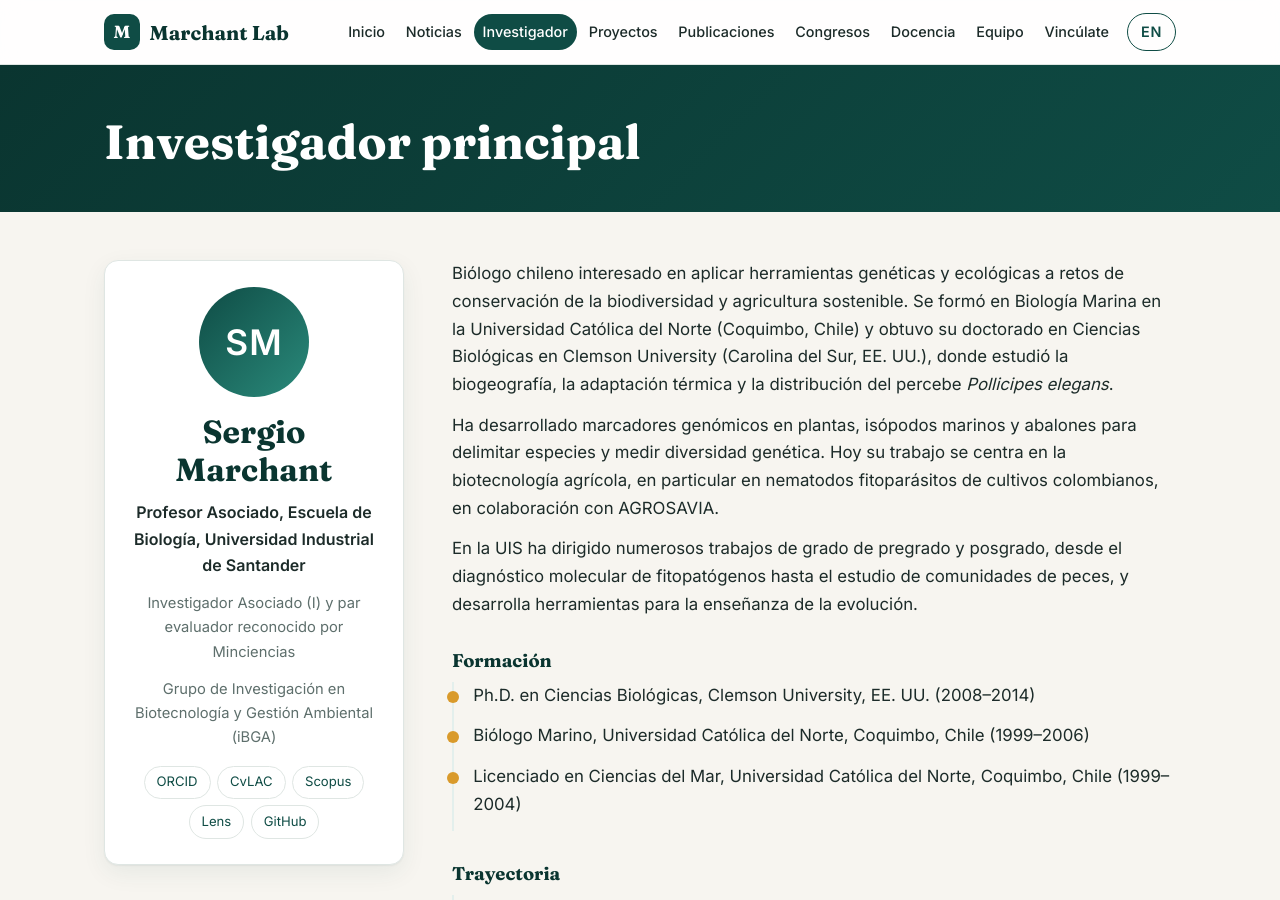
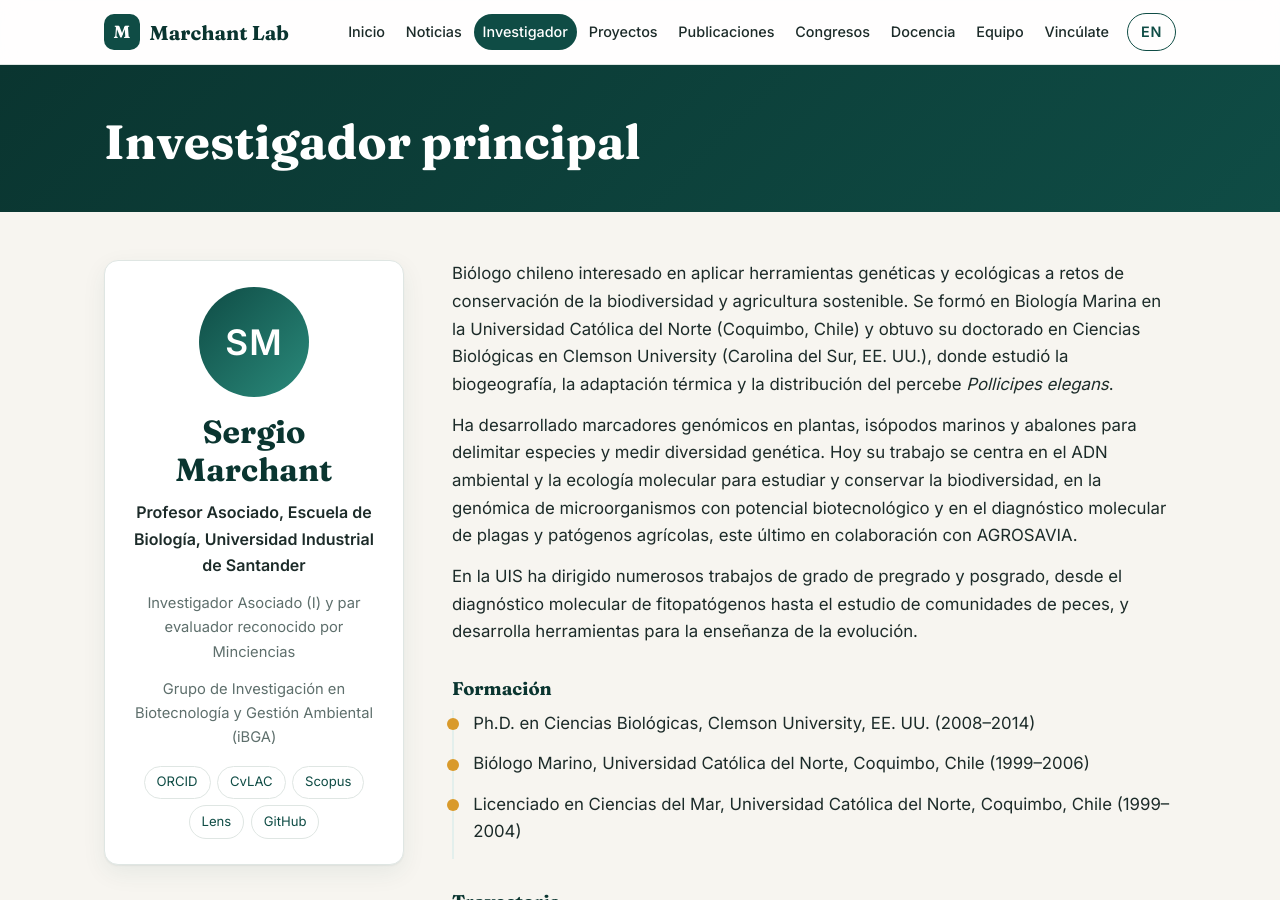
Before and after one commit to Marchant-Lab/marchant-lab-web, a Jekyll site: the page built from investigador.html, in a window 1280 px wide and 900 px high. Built offline with Jekyll 4.4.1, drawn with Linux system fonts in a browser that asks for light colours.

Commit message:
Ajusta la biografía al nuevo orden de líneas de investigación
Co-Authored-By: Claude Opus 5.5 <noreply@anthropic.com>

```diff
--- a/_data/investigador.yml
+++ b/_data/investigador.yml
@@ -6,7 +6,7 @@ grupo: Grupo de Investigación en Biotecnología y Gestión Ambiental (iBGA)
 foto: ""   # p. ej. /assets/fotos/sergio.jpg
 bio:
   - Biólogo chileno interesado en aplicar herramientas genéticas y ecológicas a retos de conservación de la biodiversidad y agricultura sostenible. Se formó en Biología Marina en la Universidad Católica del Norte (Coquimbo, Chile) y obtuvo su doctorado en Ciencias Biológicas en Clemson University (Carolina del Sur, EE. UU.), donde estudió la biogeografía, la adaptación térmica y la distribución del percebe Pollicipes elegans.
-  - Ha desarrollado marcadores genómicos en plantas, isópodos marinos y abalones para delimitar especies y medir diversidad genética. Hoy su trabajo se centra en la biotecnología agrícola, en particular en nematodos fitoparásitos de cultivos colombianos, en colaboración con AGROSAVIA.
+  - Ha desarrollado marcadores genómicos en plantas, isópodos marinos y abalones para delimitar especies y medir diversidad genética. Hoy su trabajo se centra en el ADN ambiental y la ecología molecular para estudiar y conservar la biodiversidad, en la genómica de microorganismos con potencial biotecnológico y en el diagnóstico molecular de plagas y patógenos agrícolas, este último en colaboración con AGROSAVIA.
   - En la UIS ha dirigido numerosos trabajos de grado de pregrado y posgrado, desde el diagnóstico molecular de fitopatógenos hasta el estudio de comunidades de peces, y desarrolla herramientas para la enseñanza de la evolución.
 formacion:
   - Ph.D. en Ciencias Biológicas, Clemson University, EE. UU. (2008–2014)
--- a/_data/traduccion_en.yml
+++ b/_data/traduccion_en.yml
@@ -59,7 +59,6 @@
 "Profesor Asociado, Escuela de Biología, Universidad Industrial de Santander": "Associate Professor, School of Biology, Universidad Industrial de Santander"
 "Investigador Asociado (I) y par evaluador reconocido por Minciencias": "Associate Researcher and recognized peer reviewer, Colombian Ministry of Science (Minciencias)"
 "Biólogo chileno interesado en aplicar herramientas genéticas y ecológicas a retos de conservación de la biodiversidad y agricultura sostenible. Se formó en Biología Marina en la Universidad Católica del Norte (Coquimbo, Chile) y obtuvo su doctorado en Ciencias Biológicas en Clemson University (Carolina del Sur, EE. UU.), donde estudió la biogeografía, la adaptación térmica y la distribución del percebe Pollicipes elegans.": "Chilean biologist interested in applying genetic and ecological tools to challenges in biodiversity conservation and sustainable agriculture. He trained in Marine Biology at Universidad Católica del Norte (Coquimbo, Chile) and earned his PhD in Biological Sciences at Clemson University (South Carolina, USA), where he studied the biogeography, thermal adaptation and distribution of the gooseneck barnacle Pollicipes elegans."
-"Ha desarrollado marcadores genómicos en plantas, isópodos marinos y abalones para delimitar especies y medir diversidad genética. Hoy su trabajo se centra en la biotecnología agrícola, en particular en nematodos fitoparásitos de cultivos colombianos, en colaboración con AGROSAVIA.": "He has developed genomic markers for plants, marine isopods and abalones to delimit species and measure genetic diversity. His current work focuses on agricultural biotechnology, particularly plant-parasitic nematodes of Colombian crops, in collaboration with AGROSAVIA."
 "En la UIS ha dirigido numerosos trabajos de grado de pregrado y posgrado, desde el diagnóstico molecular de fitopatógenos hasta el estudio de comunidades de peces, y desarrolla herramientas para la enseñanza de la evolución.": "At UIS he has supervised many undergraduate and graduate theses, from molecular diagnosis of plant pathogens to the study of fish communities, and develops tools for teaching evolution."
 "Ph.D. en Ciencias Biológicas, Clemson University, EE. UU. (2008–2014)": "PhD in Biological Sciences, Clemson University, USA (2008–2014)"
 "Profesor Asociado, Escuela de Biología, UIS (2017–actual)": "Associate Professor, School of Biology, UIS (2017–present)"
@@ -209,3 +208,4 @@
 "Estación de cómputo para basecalling: AMD Ryzen Threadripper PRO 5975WX (32 núcleos, 64 hilos)": "Basecalling workstation: AMD Ryzen Threadripper PRO 5975WX (32 cores, 64 threads)"
 "GPU NVIDIA GeForce RTX 4090 (24 GB)": "NVIDIA GeForce RTX 4090 GPU (24 GB)"
 "24 TB de almacenamiento (SSD, HDD y NVMe)": "24 TB storage (SSD, HDD and NVMe)"
+"Ha desarrollado marcadores genómicos en plantas, isópodos marinos y abalones para delimitar especies y medir diversidad genética. Hoy su trabajo se centra en el ADN ambiental y la ecología molecular para estudiar y conservar la biodiversidad, en la genómica de microorganismos con potencial biotecnológico y en el diagnóstico molecular de plagas y patógenos agrícolas, este último en colaboración con AGROSAVIA.": "He has developed genomic markers for plants, marine isopods and abalones to delimit species and measure genetic diversity. His current work focuses on environmental DNA and molecular ecology to study and conserve biodiversity, on the genomics of microorganisms with biotechnological potential, and on the molecular diagnosis of agricultural pests and pathogens, the latter in collaboration with AGROSAVIA."
```
